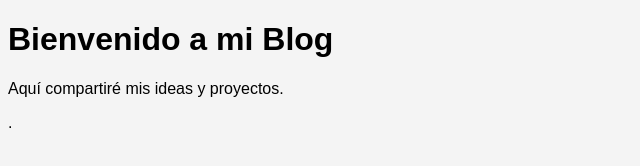
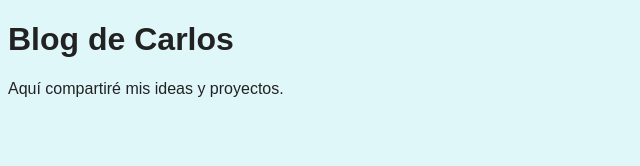
Before and after one commit to charlieecy/my-personal-blog, a plain HTML site: page index.html in a window 1280 px wide. Shown: the whole page, without its empty margins (0-640 px from the left). Drawn offline with Linux system fonts and the light colour scheme.

Commit message:
feat: Actualizar título y estilos base del blog

```diff
--- a/index.html
+++ b/index.html
@@ -6,8 +6,7 @@
     <link rel="stylesheet" href="style.css" />
   </head>
   <body>
-    <h1>Bienvenido a mi Blog</h1>
+    <h1>Blog de Carlos</h1>
     <p>Aquí compartiré mis ideas y proyectos.</p>
   </body>
 </html>
-.
--- a/style.css
+++ b/style.css
@@ -1,4 +1,5 @@
 body {
     font-family: sans-serif;
-    background-color: #f4f4f4;
+    background-color:  #e0f7fa;
+    color: #222
 }
```
